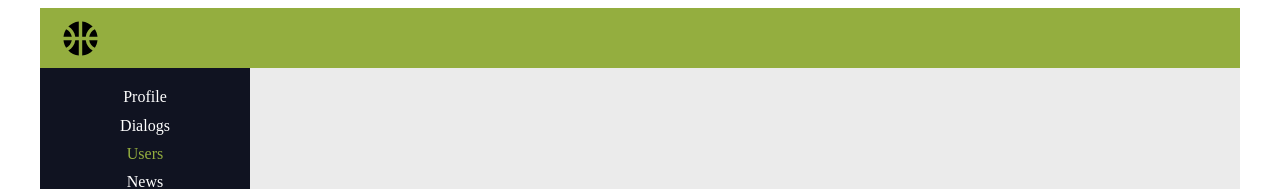
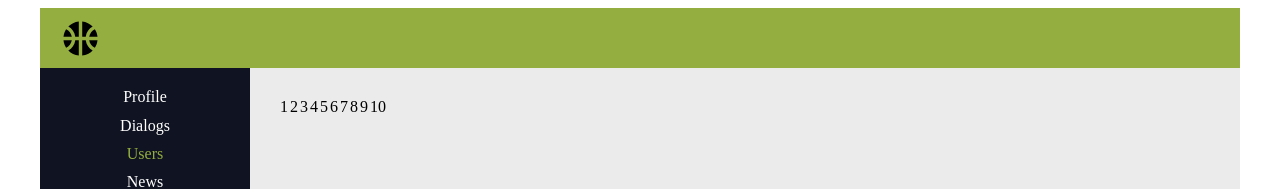
Before and after one commit to Talaspaev/It-Kamasutra, a React (Create React App) app: page /users in a window 1280 px wide. Shown: the top 189 px of the page. Built offline with nearby package versions, Linux system fonts and the light colour scheme; no server answers.

Commit message:
feat:select users

```diff
--- a/src/Components/Users/users.jsx
+++ b/src/Components/Users/users.jsx
@@ -1,3 +1,6 @@
+/* eslint-disable no-plusplus */
+/* eslint-disable jsx-a11y/click-events-have-key-events */
+/* eslint-disable jsx-a11y/no-static-element-interactions */
 import React from 'react';
 import * as axios from 'axios';
 
@@ -9,12 +12,40 @@ import defaultImg from '../Image/person.jpg';
 
 class Users extends React.Component {
   componentDidMount() {
-    axios.get('https://social-network.samuraijs.com/api/1.0/users').then((response) => {
-      this.props.setUsers(response.data.items);
-    });
+    axios.get(`https://social-network.samuraijs.com/api/1.0/users?page=${this.props.currentPage}&count=${this.props.pageSize}`)
+      .then((response) => {
+        this.props.setUsers(response.data.items);
+        this.props.setTotalUsersCount(response.data.totalCount);
+      });
   }
 
   render() {
+    const pagesCount = Math.ceil(this.props.totalUsersCount / this.props.pageSize);
+    const pages = [];
+
+    for (let i = 1; i <= pagesCount; i++) {
+      pages.push(i);
+    }
+    const onPageSelected = (pageNumber) => {
+      this.props.setCurrentPage(pageNumber);
+      axios.get(`https://social-network.samuraijs.com/api/1.0/users?page=${pageNumber}&count=${this.props.pageSize}`)
+        .then((response) => {
+          this.props.setUsers(response.data.items);
+        });
+    };
+    const createSpans = () => (
+      <div>
+        {pages.map((p) => (
+          <span
+            className={this.props.currentPage === p && style.selected ? style.selected : style.defaultspan}
+            onClick={() => { onPageSelected(p); }}
+          >
+            {p}
+          </span>
+        ))}
+      </div>
+    );
+
     const toggleButton = (followed, id) => (followed ? <button type="button" onClick={() => { this.props.unfollowUser(id); }}>{I18N.ENG.UNFOLLOW}</button>
       : <button type="button" onClick={() => { this.props.followUser(id); }}>{I18N.ENG.FOLLOW}</button>);
 
@@ -37,7 +68,8 @@ class Users extends React.Component {
     const usersContainer = this.props.users.map(usersItem);
     return (
       <div>
-        {usersContainer}
+        {createSpans()}
+        <div>{usersContainer}</div>
       </div>
 
     );
--- a/src/Components/Users/users.module.css
+++ b/src/Components/Users/users.module.css
@@ -25,3 +25,9 @@
     border:1px solid peru;
     border-radius: 60px;
 }
+.selected,.defaultspan{
+margin-right:2px ;
+}
+.selected{
+    font-weight: bold;
+}
--- a/src/Components/Users/usersContainer.jsx
+++ b/src/Components/Users/usersContainer.jsx
@@ -1,12 +1,18 @@
 import { connect } from 'react-redux';
 
-import { followUserActionCreator, unfollowUserActionCreator, setUserActionCreator } from '../../redux/redux-state';
+import {
+  followUserActionCreator, unfollowUserActionCreator, setUserActionCreator, setCurrentPageCreator, setTotalUsersCountCreator,
+} from '../../redux/redux-state';
 
-import Users from './users';
+import Users from './Users';
 
 const mapStateToProps = (state) => ({
   users: state.usersPages.users,
+  pageSize: state.usersPages.pageSize,
+  totalUsersCount: state.usersPages.totalUsersCount,
+  currentPage: state.usersPages.currentPage,
 });
+
 const mapDispatchToProps = (dispatch) => ({
   followUser: (userId) => {
     dispatch(followUserActionCreator(userId));
@@ -17,6 +23,12 @@ const mapDispatchToProps = (dispatch) => ({
   setUsers: (users) => {
     dispatch(setUserActionCreator(users));
   },
+  setCurrentPage: (currentPage) => {
+    dispatch(setCurrentPageCreator(currentPage));
+  },
+  setTotalUsersCount: (totalUsersCount) => {
+    dispatch(setTotalUsersCountCreator(totalUsersCount));
+  },
 
 });
 
--- a/src/actionTypes.js
+++ b/src/actionTypes.js
@@ -6,6 +6,8 @@ const ACTION_TYPES = {
   FOLLOW: 'FOLLOW',
   UNFOLLOW: 'UNFOLLW',
   SET_USERS: 'SET_USERS',
+  SET_CURRENT_PAGE: 'SET_CURRENT_PAGE',
+  SET_TOTAL_USERS_COUNT: 'SET_TOTAL_USERS_COUNT',
 };
 
 export default ACTION_TYPES;
--- a/src/redux/redux-state.js
+++ b/src/redux/redux-state.js
@@ -12,6 +12,7 @@ const reducers = combineReducers({
   profilePages: profileReducer,
   usersPages: usersReducer,
 });
+
 const store = createStore(reducers);
 
 const addPostActionCreator = () => actionCreator(ACTION_TYPES.ADD_POST);
@@ -25,7 +26,10 @@ const unfollowUserActionCreator = (userId) => actionCreator(ACTION_TYPES.UNFOLLO
 
 const setUserActionCreator = (users) => actionCreator(ACTION_TYPES.SET_USERS, users);
 
+const setCurrentPageCreator = (currentPage) => actionCreator(ACTION_TYPES.SET_CURRENT_PAGE, currentPage);
+const setTotalUsersCountCreator = (totalUsersCount) => actionCreator(ACTION_TYPES.SET_TOTAL_USERS_COUNT, totalUsersCount);
+
 export {
   store, addPostActionCreator, updatePostActionCreator, addMessageActionCreator, updateMessageActionCreator,
-  followUserActionCreator, unfollowUserActionCreator, setUserActionCreator,
+  followUserActionCreator, unfollowUserActionCreator, setUserActionCreator, setCurrentPageCreator, setTotalUsersCountCreator,
 };
--- a/src/redux/usersReducer.js
+++ b/src/redux/usersReducer.js
@@ -2,6 +2,9 @@ import ACTION_TYPES from '../actionTypes';
 
 const initailState = {
   users: [],
+  pageSize: 10,
+  totalUsersCount: 100,
+  currentPage: 15,
 };
 
 const usersReducer = (state = initailState, action) => {
@@ -30,6 +33,14 @@ const usersReducer = (state = initailState, action) => {
       const stateCopy = { ...state, users: action.payload };
       return stateCopy;
     }
+    case ACTION_TYPES.SET_CURRENT_PAGE: {
+      const stateCopy = { ...state, currentPage: action.payload };
+      return stateCopy;
+    }
+    case ACTION_TYPES.SET_TOTAL_USERS_COUNT: {
+      const stateCopy = { ...state, totalUsersCount: action.payload };
+      return stateCopy;
+    }
     default: return state;
   }
 };
```
